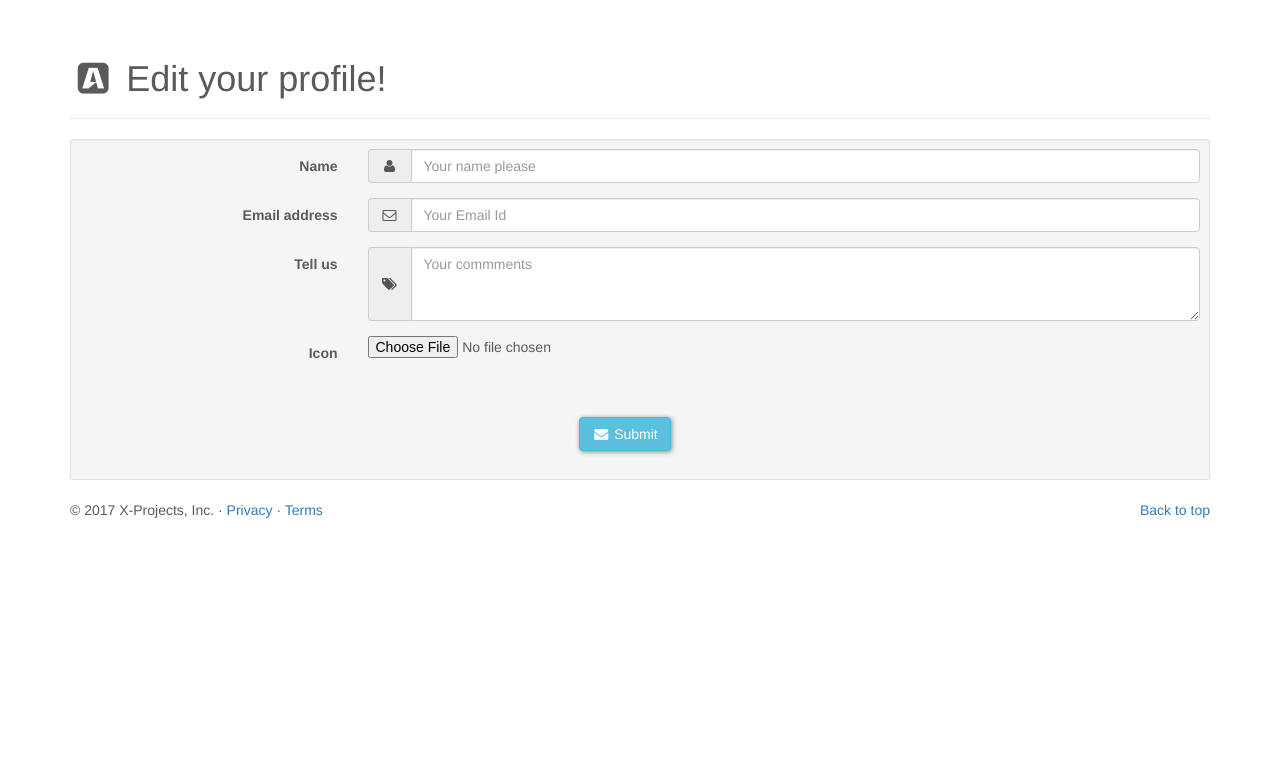
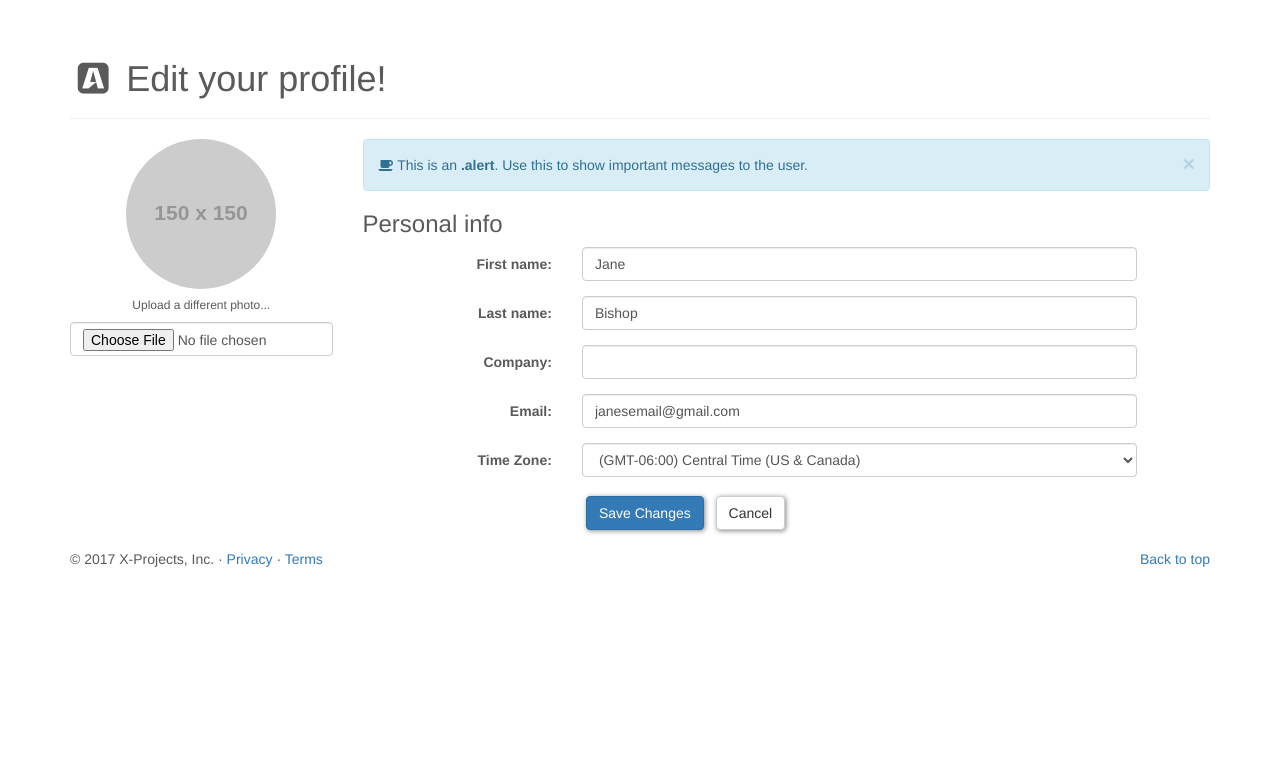
Before and after one commit to flagholder/php_ci_test, a CodeIgniter app: the page made by application/views/auth/profile.php in a window 1280 px wide. Shown: the part 51-817 px from the top of the page. Run offline with CodeIgniter, Linux system fonts and the light colour scheme; grey boxes labelled with a size stand in for pictures from a placeholder-image service; some libraries are stand-ins or nearby versions.

Commit message:
Add profile edit view page

```diff
--- a/application/controllers/Test.php
+++ b/application/controllers/Test.php
@@ -23,4 +23,9 @@ class Test extends CI_Controller
         $this->user_test->count_users();
         $this->load->view('welcome_message');
     }
+
+    public function viewProfile()
+    {
+        $this->load->view('auth/profile');
+    }
 }
--- a/application/views/auth/profile.php
+++ b/application/views/auth/profile.php
@@ -7,57 +7,90 @@
         </h1>
     </div>
 
-    <div class="well well-sm">
-        <form class="form-horizontal">
-            <div class="form-group">
-                <label for="yourName" class="control-label col-sm-3">Name</label>
-                <div class="col-sm-9">
-                    <div class="input-group">
-                        <span class="input-group-addon"><i class="fa fa-user fa-fw" aria-hidden="true"></i></span>
-                        <input type="text" class="form-control" id="yourName" placeholder="Your name please">
+    <div class="row">
+        <!-- left column -->
+        <div class="col-md-3">
+            <div class="text-center">
+                <img src="//placehold.it/150" class="avatar img-circle" alt="avatar">
+                <h6>Upload a different photo...</h6>
+
+                <input type="file" class="form-control">
+            </div>
+        </div>
+
+        <!-- edit form column -->
+        <div class="col-md-9 personal-info">
+            <div class="alert alert-info alert-dismissable">
+                <a class="panel-close close" data-dismiss="alert">×</a>
+                <i class="fa fa-coffee"></i>
+                This is an <strong>.alert</strong>. Use this to show important messages to the user.
+            </div>
+            <h3>Personal info</h3>
+
+            <form class="form-horizontal" role="form">
+                <div class="form-group">
+                    <label class="col-lg-3 control-label">First name:</label>
+                    <div class="col-lg-8">
+                        <input class="form-control" type="text" value="Jane">
                     </div>
                 </div>
-            </div>
-
-            <div class="form-group">
-                <label for="yourEmail" class="control-label col-sm-3">Email address</label>
-                <div class="col-sm-9">
-                    <div class="input-group">
-                        <span class="input-group-addon"><i class="fa fa-envelope-o fa-fw" aria-hidden="true"></i></span>
-                        <input type="email" class="form-control" id="yourEmail" placeholder="Your Email Id">
+                <div class="form-group">
+                    <label class="col-lg-3 control-label">Last name:</label>
+                    <div class="col-lg-8">
+                        <input class="form-control" type="text" value="Bishop">
                     </div>
                 </div>
-            </div>
-
-            <div class="form-group">
-                <label for="yourComments" class="control-label col-sm-3">Tell us</label>
-                <div class="col-sm-9">
-                    <div class="input-group">
-                        <span class="input-group-addon"><i class="fa fa-tags fa-fw" aria-hidden="true"></i></span>
-                        <textarea class="form-control" id="yourComments" placeholder="Your commments"
-                                  rows="3"></textarea>
+                <div class="form-group">
+                    <label class="col-lg-3 control-label">Company:</label>
+                    <div class="col-lg-8">
+                        <input class="form-control" type="text" value="">
                     </div>
                 </div>
-            </div>
+                <div class="form-group">
+                    <label class="col-lg-3 control-label">Email:</label>
+                    <div class="col-lg-8">
+                        <input class="form-control" type="text" value="janesemail@gmail.com">
+                    </div>
+                </div>
+                <div class="form-group">
+                    <label class="col-lg-3 control-label">Time Zone:</label>
+                    <div class="col-lg-8">
+                        <div class="ui-select">
+                            <select id="user_time_zone" class="form-control">
+                                <option value="Hawaii">(GMT-10:00) Hawaii</option>
+                                <option value="Alaska">(GMT-09:00) Alaska</option>
+                                <option value="Pacific Time (US &amp; Canada)">(GMT-08:00) Pacific Time (US &amp;
+                                    Canada)
+                                </option>
+                                <option value="Arizona">(GMT-07:00) Arizona</option>
+                                <option value="Mountain Time (US &amp; Canada)">(GMT-07:00) Mountain Time (US &amp;
+                                    Canada)
+                                </option>
+                                <option value="Central Time (US &amp; Canada)" selected="selected">(GMT-06:00) Central
+                                    Time (US &amp; Canada)
+                                </option>
+                                <option value="Eastern Time (US &amp; Canada)">(GMT-05:00) Eastern Time (US &amp;
+                                    Canada)
+                                </option>
+                                <option value="Indiana (East)">(GMT-05:00) Indiana (East)</option>
+                            </select>
+                        </div>
+                    </div>
+                </div>
 
-            <!-- File Button -->
-            <div class="form-group">
-                <label class="control-label col-sm-3" for="Icon">Icon</label>
-                <div class="col-sm-9">
-                    <input id="Icon" name="Icon" class="input-file" type="file">
+                <div class="form-group">
+                    <label class="col-md-3 control-label"></label>
+                    <div class="col-md-8">
+                        <input type="button" class="btn btn-primary" value="Save Changes">
+                        <span></span>
+                        <input type="reset" class="btn btn-default" value="Cancel">
+                    </div>
                 </div>
-            </div>
+            </form>
+        </div>
+    </div>
 
-            <div class="clearfix form-group">&nbsp;</div>
-
-            <div class="text-center col-sm-12 form-group">
-                <button type="submit" class="btn btn-info">
-                    <i class="fa fa-envelope fa-fw"></i>&nbsp;Submit
-                </button>
-            </div>
-        </form>
-        <div class="clearfix">&nbsp;</div>
-    </div>
+    <div class="clearfix"> </div>
 
 </div>
 
```
Also changed, not shown: static/html/edit_test_tinymce.html (added, +10 -0 lines).
